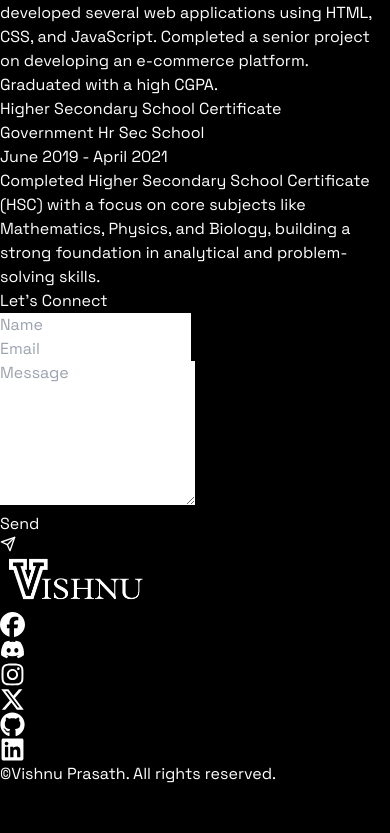
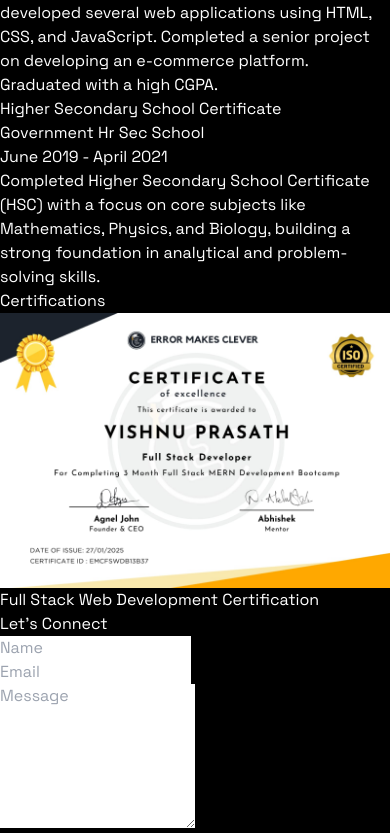
Before and after one commit to vishnu-prasath-M/vp-personal-port, a React (Vite) app: page / in a window 390 px wide. Shown: the part 5584-6417 px from the top of the page. Before the commit the page ends 6370 px from the top, so only its background shows below. Built offline with nearby package versions, Linux system fonts and the light colour scheme.

Commit message:
Updated projects and certificate

```diff
--- a/package.json
+++ b/package.json
@@ -12,6 +12,7 @@
   "dependencies": {
     "@emailjs/browser": "^4.4.1",
     "framer-motion": "^11.11.10",
+    "lucide-react": "^0.475.0",
     "react": "^18.3.1",
     "react-dom": "^18.3.1",
     "react-hot-toast": "^2.4.1",
--- a/src/components/EducationSection.jsx
+++ b/src/components/EducationSection.jsx
@@ -1,7 +1,11 @@
 import { EDUCATION } from '../constants'
+import { CERTIFICATIONS } from '../constants';
 import { motion } from 'framer-motion'
+import { useState } from "react";
+import { X } from "lucide-react"; // Importing close icon
 
 const EducationSection = () => {
+    const [selectedImage, setSelectedImage] = useState(null);
     return (
         <section className="py-8" id="education">
             <motion.h2 initial={{ opacity: 0, y: -20 }} whileInView={{ opacity: 1, y: 0 }} transition={{ duration: 1 }} className="mb-12 mt-20 text-center text-4xl font-semibold">Education</motion.h2>
@@ -20,7 +24,70 @@
                             {edu.description}
                         </p>
                     </motion.div>
+
                 ))}
+                 {/* Certification Section */}
+                 <motion.h2
+                initial={{ opacity: 0, y: -20 }}
+                whileInView={{ opacity: 1, y: 0 }}
+                transition={{ duration: 1 }}
+                className="mb-12 mt-20 text-center text-4xl font-semibold"
+            >
+                Certifications
+            </motion.h2>
+
+            <div className="grid grid-cols-1 sm:grid-cols-2 md:grid-cols-3 gap-6 px-10">
+                {CERTIFICATIONS.map((cert, index) => (
+                    <motion.div
+                        initial={{ opacity: 0, scale: 0.8 }}
+                        whileInView={{ opacity: 1, scale: 1 }}
+                        transition={{ duration: 0.8, delay: index * 0.3 }}
+                        key={index}
+                        className="shadow-lg rounded-xl overflow-hidden cursor-pointer"
+                        onClick={() => setSelectedImage(cert.image)}
+                    >
+                        <img
+                            src={cert.image}
+                            alt={cert.title}
+                            className="w-full h-48 object-contain"
+                        />
+                        <div className="p-4 text-center">
+                            <h3 className="text-lg font-semibold">{cert.title}</h3>
+                        </div>
+                    </motion.div>
+                ))}
+            </div>
+
+            {/* Modal for Full-Size Image */}
+            {selectedImage && (
+                <motion.div
+                    className="fixed top-0 left-0 w-full h-full bg-black bg-opacity-70 flex items-center justify-center z-50"
+                    initial={{ opacity: 0 }}
+                    animate={{ opacity: 1 }}
+                    onClick={() => setSelectedImage(null)}
+                >
+                    <div className="relative bg-white p-4 rounded-lg shadow-lg max-w-full sm:max-w-lg md:max-w-2xl lg:max-w-4xl">
+                        {/* Close Button */}
+                        <button
+                            onClick={() => setSelectedImage(null)}
+                            className="absolute top-3 right-3 bg-gray-200 hover:bg-gray-300 rounded-full p-2"
+                        >
+                            <X size={24} />
+                        </button>
+
+                        {/* Image */}
+                        <motion.img
+                            src={selectedImage}
+                            alt="Certification"
+                            className="w-full max-h-[80vh] object-contain rounded-lg"
+                            initial={{ scale: 0.8 }}
+                            animate={{ scale: 1 }}
+                            transition={{ duration: 0.3 }}
+                        />
+                    </div>
+                </motion.div>
+            )}
+
         </section>
     )
 }
--- a/src/constants/index.jsx
+++ b/src/constants/index.jsx
@@ -17,6 +17,8 @@
 import projectImage5 from "../assets/Udemy pr8.jpg";
 import projectImage6 from "../assets/Nostra pr5.jpg";
 import projectImage7 from "../assets/tripad pr7.jpg";
+
+import certificateimg from "../assets/merncertificate.jpg"
 
 
 
@@ -198,6 +200,13 @@
   },
 ];
 
+export const CERTIFICATIONS = [
+  {
+    title: "Full Stack Web Development Certification",
+    image: certificateimg,
+  },
+]
+
 export const SOCIAL_MEDIA_LINKS = [
   {
     href: "https://x.com/",
```
Also changed, not shown: src/assets/merncertificate.jpg (added), 1 other file (tests, documents, lock files or other folders).
